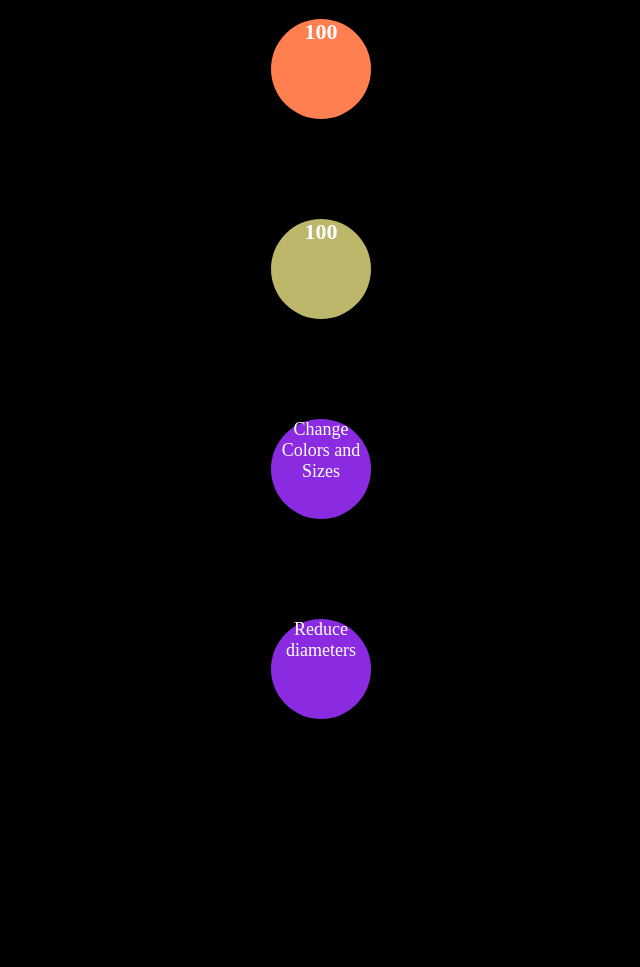
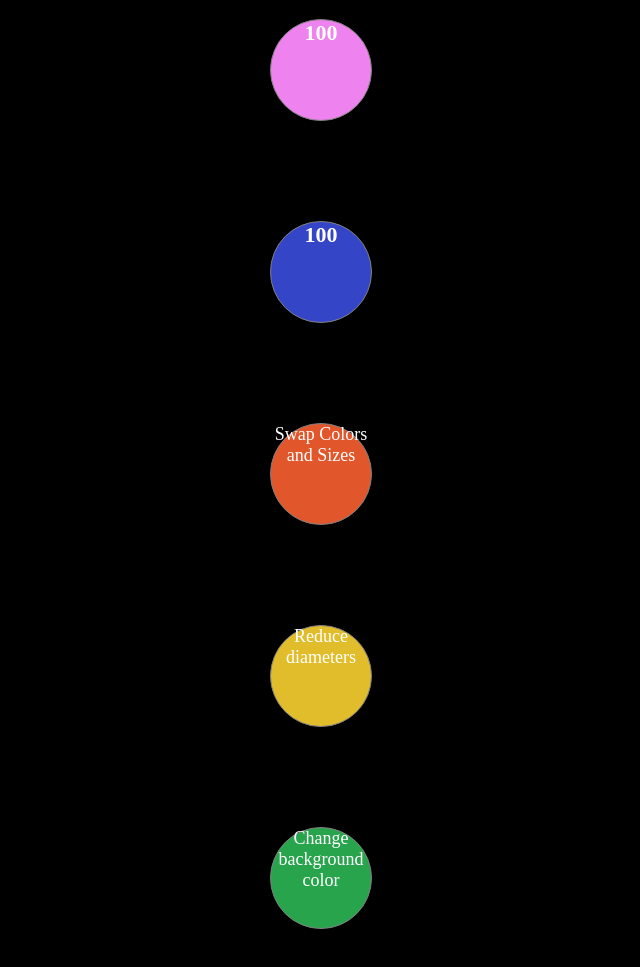
Before and after one commit to amitfrid7/GitBasics, a plain HTML site: page index.html in a window 1280 px wide. Shown: the part 61-1028 px from the top of the page, without its empty margins (319-959 px from the left). Before the commit the page ends 880 px from the top, so only its background shows below. Drawn offline with Linux system fonts and the light colour scheme.

Commit message:
Add 5th ball and implementing a function that changes background color

```diff
--- a/css/style.css
+++ b/css/style.css
@@ -7,34 +7,61 @@ body {
 .ball1 {
     height: 100px;
     width: 100px;
-    background-color: coral;
+    background-color: violet;
     margin: auto;
     border-radius: 50%;
     font-size: 22px;
     font-weight: bold;
     transition: 1s;
     cursor: pointer;
+    border: 1px grey solid;
 }
 
 .ball2 {
     height: 100px;
     width: 100px;
-    background-color: darkkhaki;
+    background-color: rgb(52, 69, 199);
     margin: 100px auto;
     border-radius: 50%;
     font-size: 22px;
     font-weight: bold;
     transition: 1s;
     cursor: pointer;
+    border: 1px grey solid;
 }
 
 .ball3 {
     height: 100px;
     width: 100px;
-    background-color:blueviolet;
+    background-color:rgb(226, 86, 43);
     margin: 100px auto;
     border-radius: 50%;
     font-size: 18px;
     transition: 1s;
     cursor: pointer;
+    border: 1px grey solid;
 }
+
+.ball4 {
+    height: 100px;
+    width: 100px;
+    background-color:rgb(226, 189, 43);
+    margin: 100px auto;
+    border-radius: 50%;
+    font-size: 18px;
+    transition: 1s;
+    cursor: pointer;
+    border: 1px grey solid;
+}
+
+.ball5 {
+    height: 100px;
+    width: 100px;
+    background-color:rgb(40, 164, 77);
+    margin: 100px auto;
+    border-radius: 50%;
+    font-size: 18px;
+    transition: 1s;
+    cursor: pointer;
+    border: 1px grey solid;
+}
--- a/index.html
+++ b/index.html
@@ -10,8 +10,9 @@
     <h1>The Ball Game</h1>
     <div class="ball1" onclick="onBall1Click(this, 400)">100</div>
     <div class="ball2" onclick="onBall2Click(this, 600)">100</div>
-    <div class="ball3" onclick="onBall3Click(this)">Change Colors and Sizes</div>
-    <div class="ball3" onclick="onBall4Click(this)">Reduce diameters</div>
+    <div class="ball3" onclick="onBall3Click()">Swap Colors and Sizes</div>
+    <div class="ball4" onclick="onBall4Click()">Reduce diameters</div>
+    <div class="ball5" onclick="onBall5Click()">Change background color</div>
     <script src="js/main.js"></script>
     <script src="js/util.js"></script>
 </body>
--- a/js/main.js
+++ b/js/main.js
@@ -66,3 +66,8 @@ function onBall4Click() {
     ball2.style.height = gBall2Size + 'px'
     ball2.innerText = gBall2Size
 }
+
+function onBall5Click() {
+    var body = document.querySelector('body')
+    body.style.backgroundColor = getRandomColor()
+}
```
